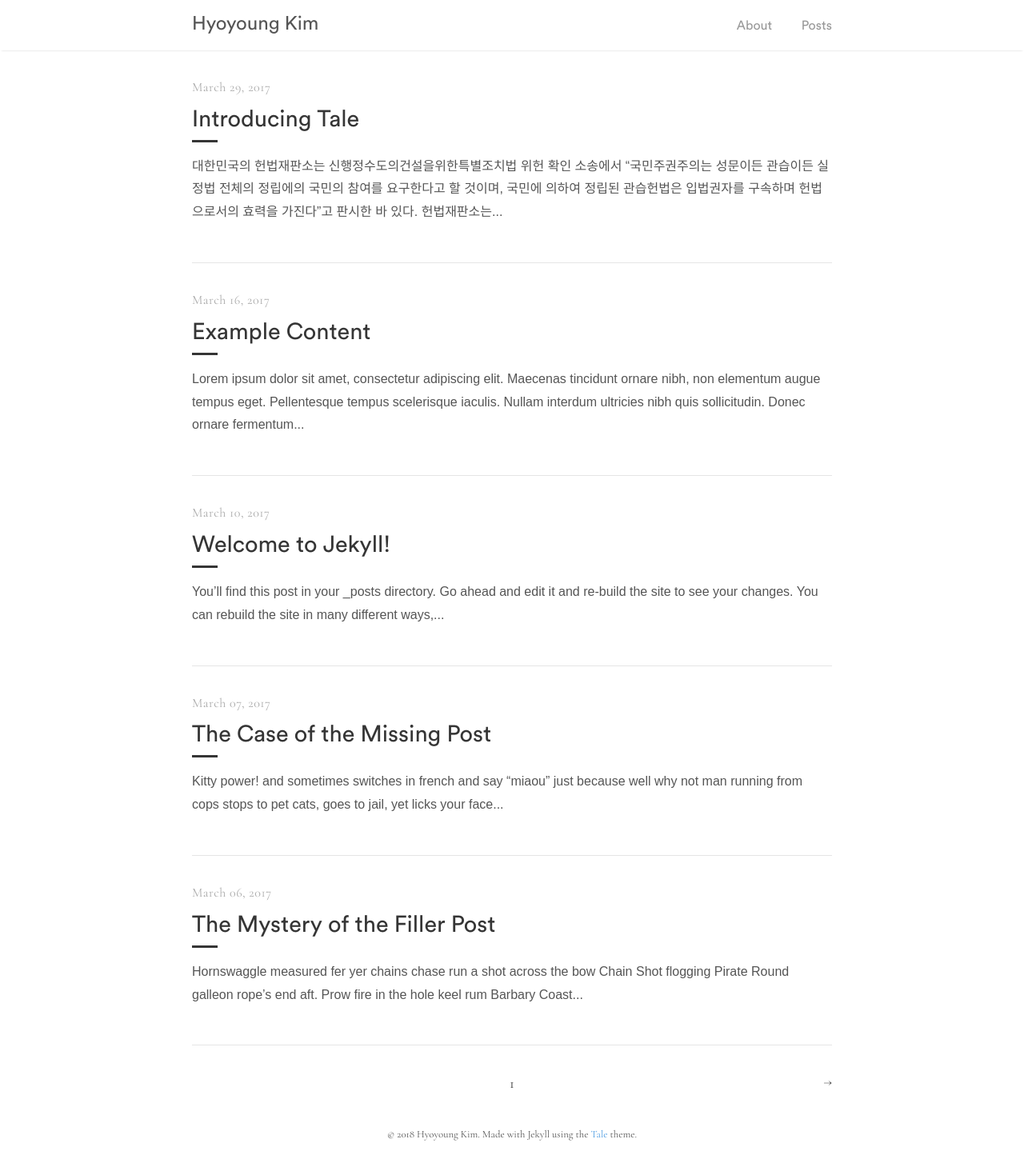
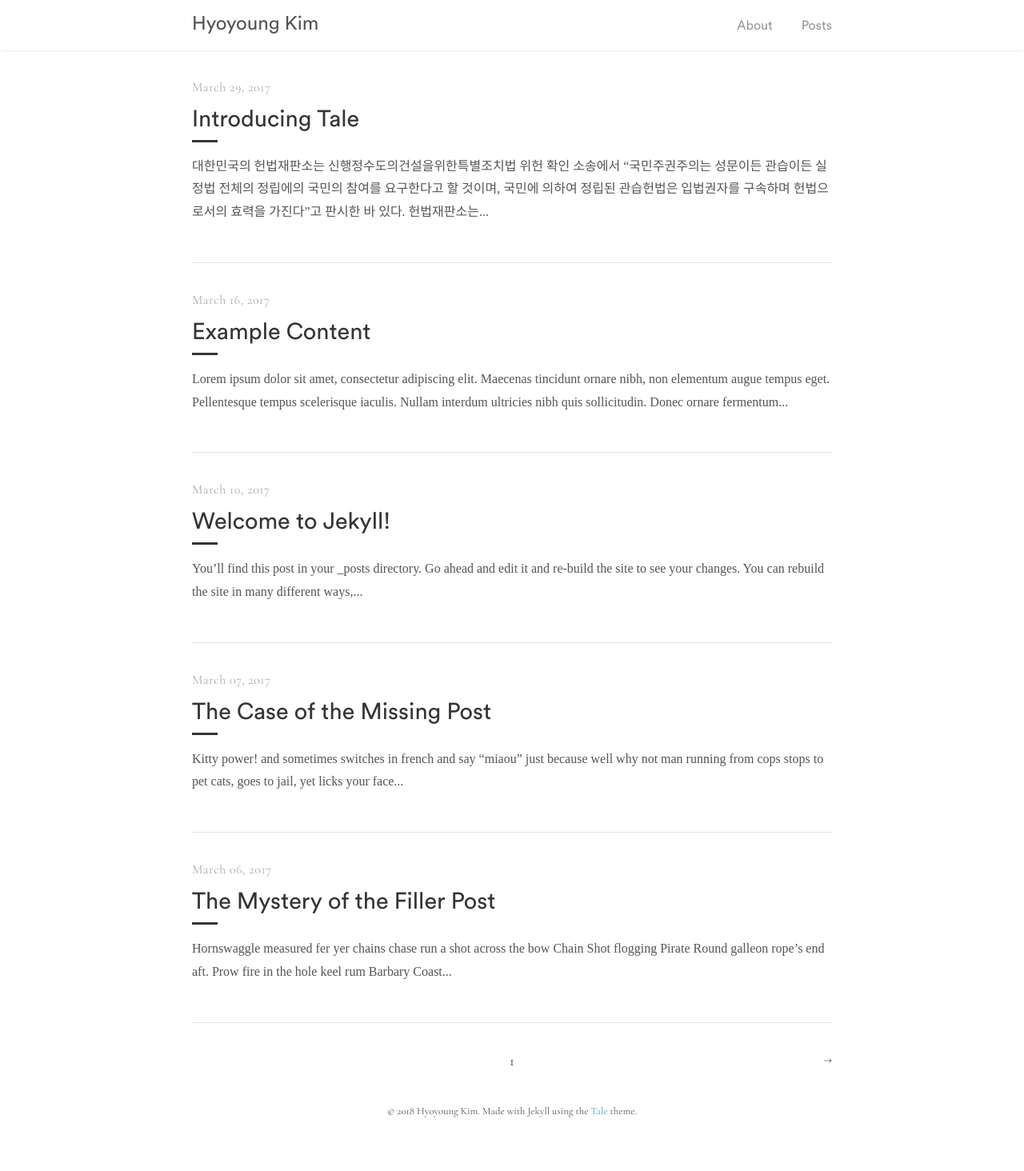
Before and after one commit to hyngkm/hyngkm.github.io, a Jekyll site: the page built from index.html, in a window 1280 px wide. Shown: the whole page at 80% size. Built offline with Jekyll 4.4.1, drawn with Linux system fonts in a browser that asks for light colours; the list of posts is cut into pages by our own code; after the commit the page ends 1435 px from its top, so only the background shows below that.

Commit message:
Update _variables.scss

```diff
--- a/_sass/tale/_variables.scss
+++ b/_sass/tale/_variables.scss
@@ -11,7 +11,7 @@ $shadow-color: rgba(0, 0, 0, .2);
 $code-color: #bf616a;
 
 // Fonts
-$serif-primary: 'Noto Sans KR', 'Nanum Myeongjo', sans-serif;
+$serif-primary: 'Noto Serif KR', serif;
 $serif-secondary: 'Cormorant Garamond', serif;
 $sans-serif: 'CircularStd-Book', sans-serif;
 $monospaced: 'Roboto Mono', monospace;
```
